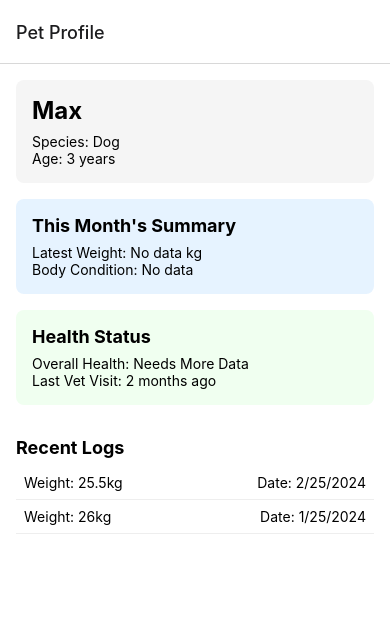
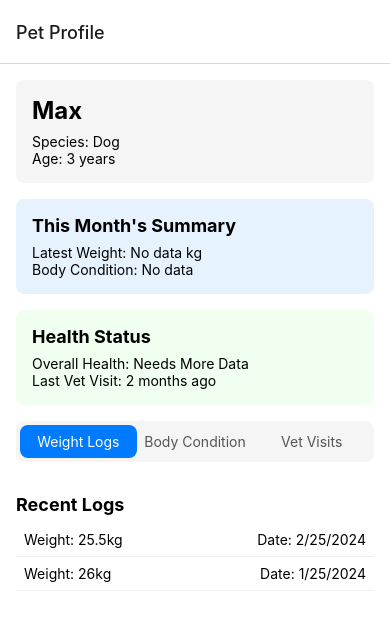
Before and after one commit to Sherif-Gouda/barebones, a React Native app: screen / in a window 390 px wide. Shown: the top 630 px of the page. Built offline with nearby package versions, Linux system fonts and the light colour scheme.

Commit message:
create tab selector component

```diff
--- a/screens/profiles/SingleProfile.screen.tsx
+++ b/screens/profiles/SingleProfile.screen.tsx
@@ -12,6 +12,7 @@ import PetCard from "./components/PetCard";
 import MonthSummary from "./components/MonthSummary";
 import HealthStatus from "./components/HealthStatus";
 import LogsTable from "./components/LogsTable";
+import TabBar from "./components/TabSelector";
 
 type RootStackParamList = {
   SingleProfile: { id: string };
@@ -21,10 +22,10 @@ type Props = NativeStackScreenProps<RootStackParamList, "SingleProfile">;
 
 // Mock data for development
 const mockPet: Pet = {
-  id: '1',
-  name: 'Max',
-  species: 'Dog',
-  breed: 'Golden Retriever',
+  id: "1",
+  name: "Max",
+  species: "Dog",
+  breed: "Golden Retriever",
   age: 3,
   created_at: new Date().toISOString(),
   owner_id: "123",
@@ -33,8 +34,8 @@ const mockPet: Pet = {
     { id: "2", pet_id: "1", weight: 26.0, date: "2024-01-25T10:00:00Z" },
   ],
   logs_bodycondition: [
-    { id: '1', pet_id: '1', body_condition: "3", date: '2024-02-25T10:00:00Z' },
-    { id: '2', pet_id: '1', body_condition: "4", date: '2024-01-25T10:00:00Z' },
+    { id: "1", pet_id: "1", body_condition: "3", date: "2024-02-25T10:00:00Z" },
+    { id: "2", pet_id: "1", body_condition: "4", date: "2024-01-25T10:00:00Z" },
   ],
   logs_vet_visits: [],
 };
@@ -64,7 +65,11 @@ function getThisMonthLogs(
 
   return { latestBodyConditionLog, latestWeightLog };
 }
-
+const tabs = [
+  { key: "logs", tabName: "Weight Logs" },
+  { key: "condition", tabName: "Body Condition" },
+  { key: "visits", tabName: "Vet Visits" },
+];
 export const SingleProfileScreen: React.FC<Props> = ({ route }) => {
   const { id } = route.params;
   const [pet, setPet] = useState<Pet | null>(null);
@@ -76,7 +81,7 @@ export const SingleProfileScreen: React.FC<Props> = ({ route }) => {
     latestBodyConditionLog: null,
     latestWeightLog: null,
   });
-
+  const [selectedTab, setSelectedTab] = useState<string>("logs");
   useEffect(() => {
     const fetchPet = async () => {
       try {
@@ -118,7 +123,7 @@ export const SingleProfileScreen: React.FC<Props> = ({ route }) => {
       <MonthSummary {...thisMonthLogs} />
 
       <HealthStatus pet={pet} />
-
+      <TabBar tabs={tabs} selectedTab={selectedTab} onSelect={setSelectedTab} />
       <LogsTable
         weightLogs={pet.logs_weight}
         bodyConditionLogs={pet.logs_bodycondition}
--- /dev/null
+++ b/screens/profiles/components/TabSelector.tsx
@@ -0,0 +1,64 @@
+import React from "react";
+import { View, Text, TouchableOpacity, StyleSheet } from "react-native";
+
+interface Tab {
+  key: string;
+  tabName: string;
+}
+
+interface TabBarProps {
+  tabs: Tab[];
+  selectedTab: string;
+  onSelect: (key: string) => void;
+}
+
+const TabBar: React.FC<TabBarProps> = ({ tabs, selectedTab, onSelect }) => {
+  return (
+    <View style={styles.container}>
+      {tabs.map((tab) => (
+        <TouchableOpacity
+          key={tab.key}
+          style={[styles.tab, selectedTab === tab.key && styles.selectedTab]}
+          onPress={() => onSelect(tab.key)}
+        >
+          <Text
+            style={[
+              styles.tabText,
+              selectedTab === tab.key && styles.selectedTabText,
+            ]}
+          >
+            {tab.tabName}
+          </Text>
+        </TouchableOpacity>
+      ))}
+    </View>
+  );
+};
+
+const styles = StyleSheet.create({
+  container: {
+    flexDirection: "row",
+    backgroundColor: "#f5f5f5",
+    borderRadius: 8,
+    padding: 4,
+    marginBottom: 16,
+  },
+  tab: {
+    flex: 1, // Distribute tabs equally
+    paddingVertical: 8,
+    alignItems: "center",
+    borderRadius: 8,
+  },
+  selectedTab: {
+    backgroundColor: "#007AFF",
+  },
+  tabText: {
+    fontSize: 14,
+    color: "#555",
+  },
+  selectedTabText: {
+    color: "#fff",
+  },
+});
+
+export default TabBar;
```
